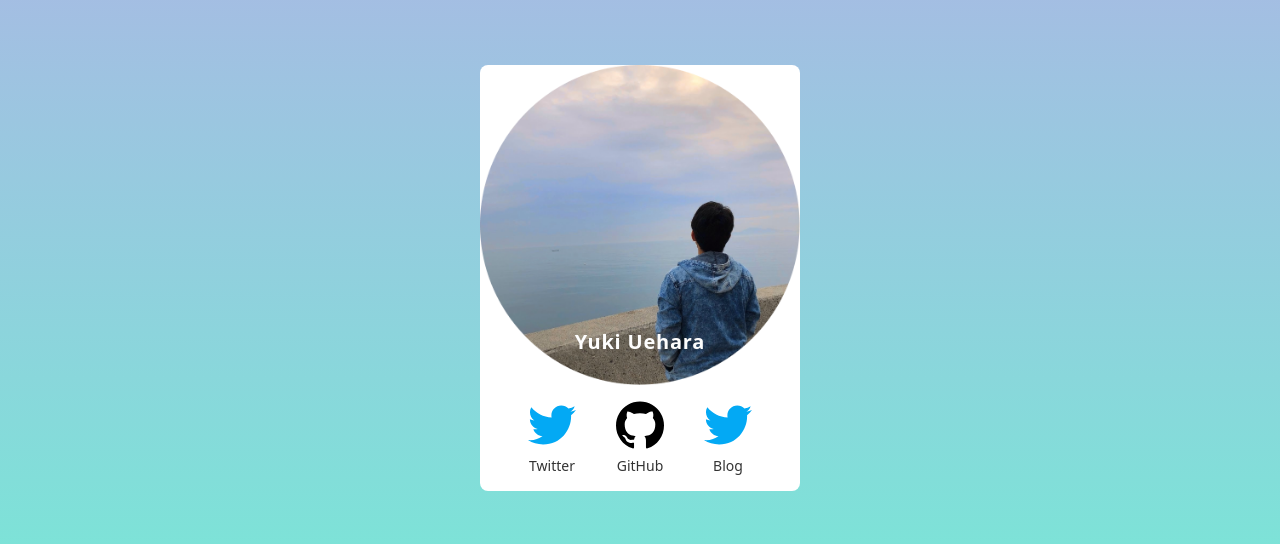
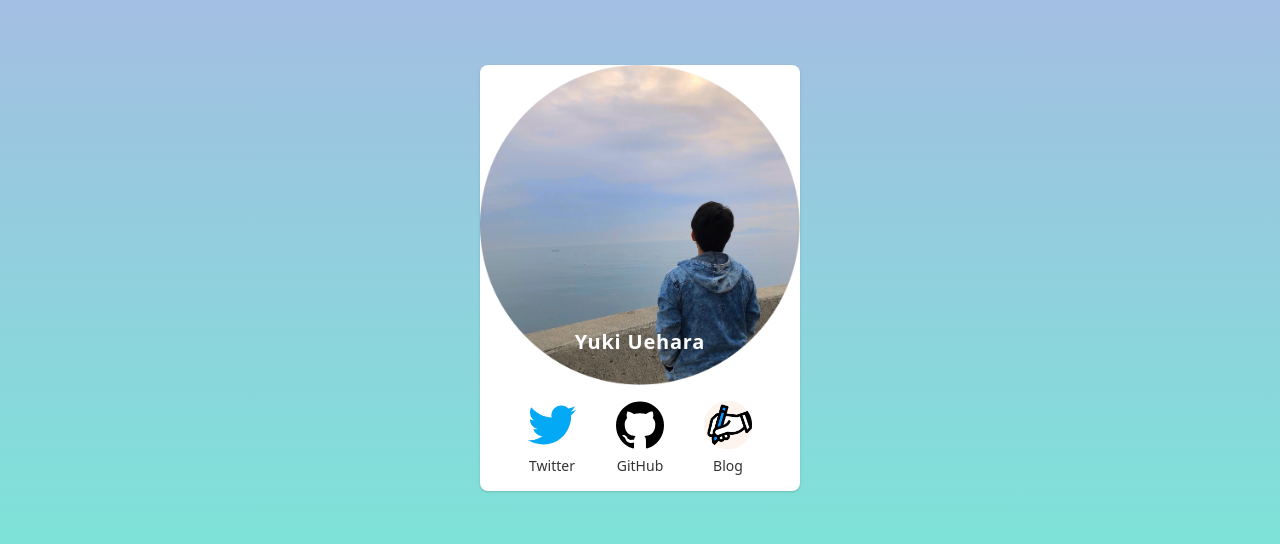
Before and after one commit to psbss/ue-y.me, a Vue app: page / in a window 1280 px wide. Shown: the part 122-666 px from the top of the page. Built offline with nearby package versions, Linux system fonts and the light colour scheme.

Commit message:
fix: blog logo

```diff
--- a/src/App.vue
+++ b/src/App.vue
@@ -22,6 +22,7 @@ export default {
   max-width: 20rem;
   margin: auto;
   border-radius: 0.5rem;
+  box-shadow: 0 1px 3px 0 rgba(0, 0, 0, 0.1), 0 1px 2px 0 rgba(0, 0, 0, 0.06);
   overflow: hidden;
   background: $color_white;
 }
--- a/src/components/Profile.vue
+++ b/src/components/Profile.vue
@@ -15,7 +15,7 @@
       <p>GitHub</p>
     </a>
     <a class="icon" href="https://blog.ue-y.me">
-      <img src="../assets/images/twitter.svg" alt="Blog logo" />
+      <img src="../assets/images/blog-logo.png" alt="Blog logo" />
       <p>Blog</p>
     </a>
   </div>
```
Also changed, not shown: src/assets/images/blog-logo.png (added).
